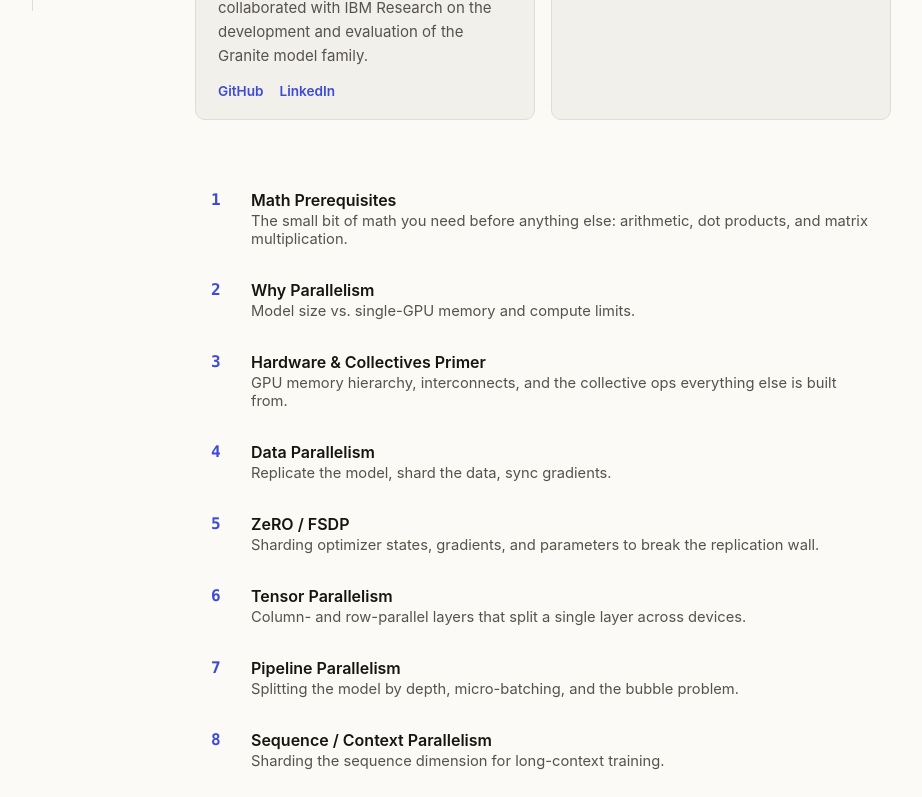
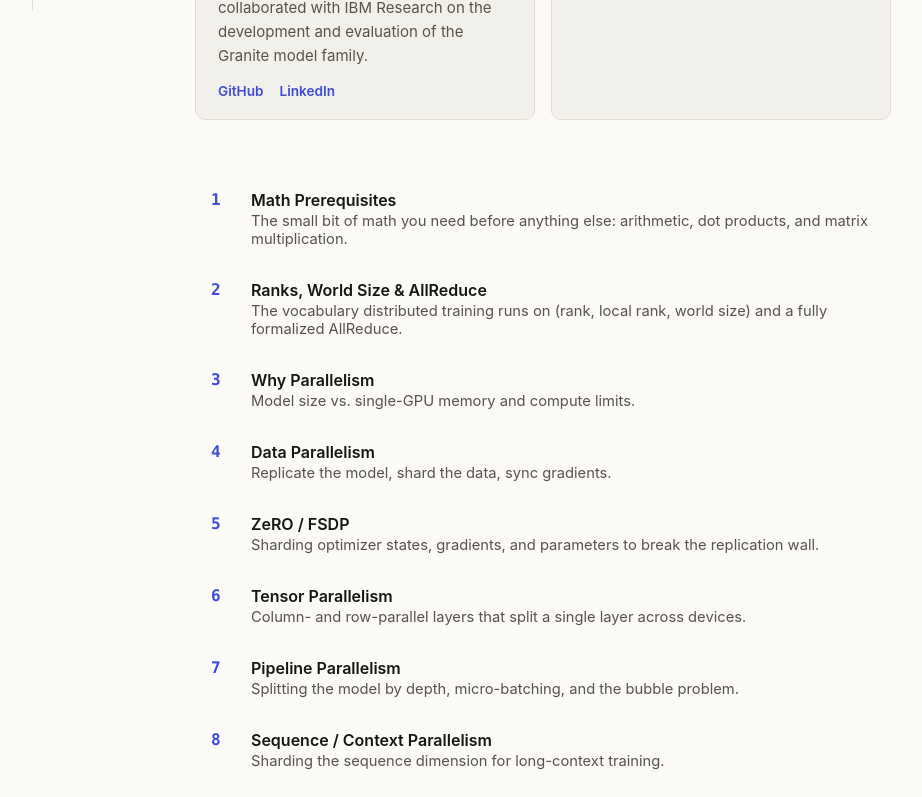
Before and after one commit to parani-zenteiq-ai/parallelism, a React (Vite) app: page / in a window 1280 px wide. Shown: the part 789-1586 px from the top of the page, without its empty margins (227-1149 px from the left). Built offline with nearby package versions, Linux system fonts and the light colour scheme.

Commit message:
Reorder registry: rank/world-size/AllReduce chapter now precedes Why Parallelism

```diff
--- a/src/chapters/registry.ts
+++ b/src/chapters/registry.ts
@@ -13,16 +13,16 @@ export const chapters: ChapterMeta[] = [
     summary: 'The small bit of math you need before anything else: arithmetic, dot products, and matrix multiplication.',
   },
   {
+    slug: 'collectives',
+    order: 2,
+    title: 'Ranks, World Size & AllReduce',
+    summary: 'The vocabulary distributed training runs on (rank, local rank, world size) and a fully formalized AllReduce.',
+  },
+  {
     slug: 'why-parallelism',
-    order: 2,
+    order: 3,
     title: 'Why Parallelism',
     summary: 'Model size vs. single-GPU memory and compute limits.',
-  },
-  {
-    slug: 'collectives',
-    order: 3,
-    title: 'Hardware & Collectives Primer',
-    summary: 'GPU memory hierarchy, interconnects, and the collective ops everything else is built from.',
   },
   {
     slug: 'data-parallel',
```
Also changed, not shown: 1 other file (tests, documents, lock files or other folders).
